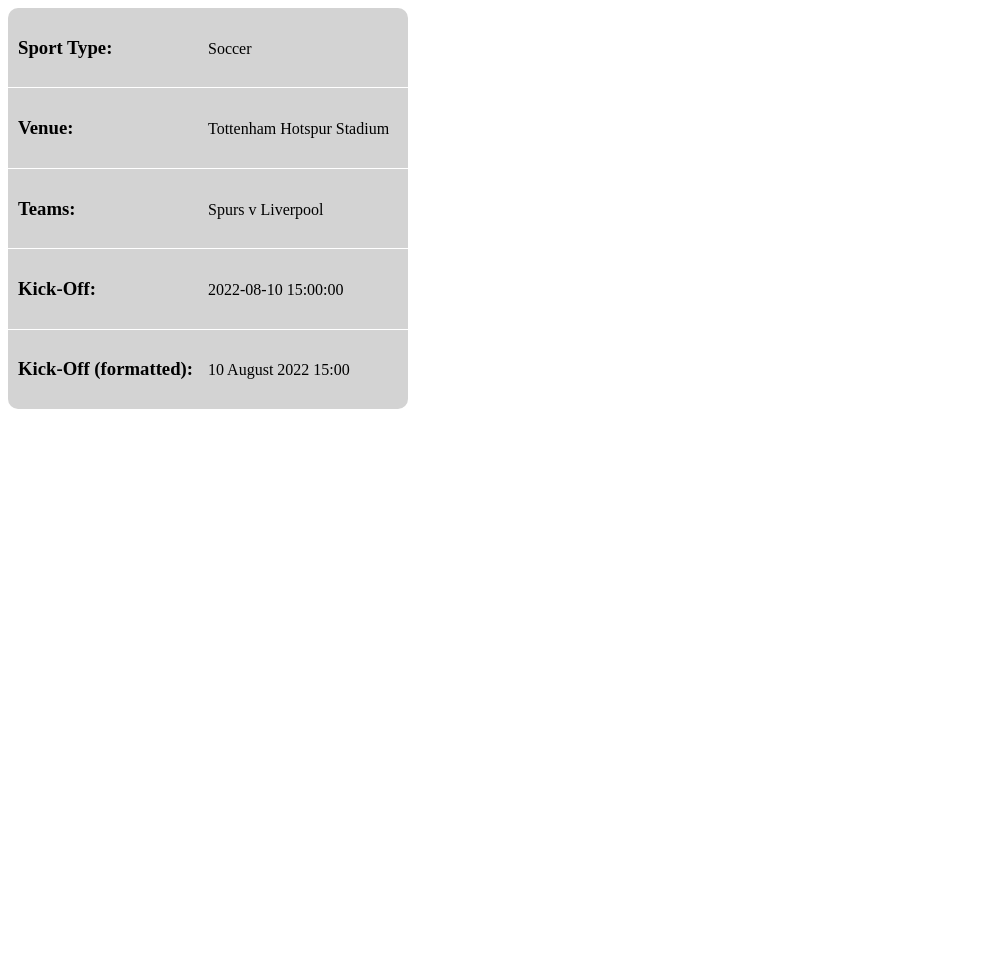
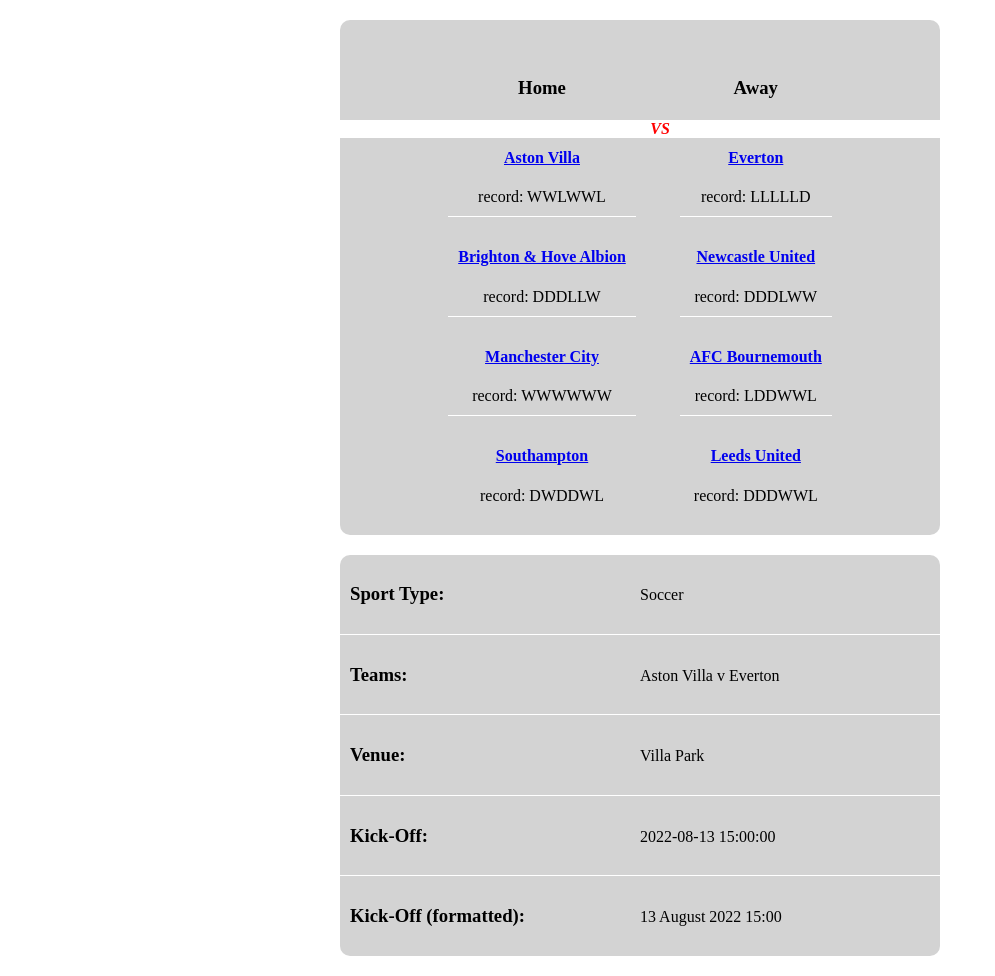
Before and after one commit to LKMorris/oop-projects, a PHP site: page / in a window 1280 px wide. Shown: the whole page, without its empty margins (0-995 px from the left). Before the commit the page ends 409 px from the top, so only its background shows below. Run offline with PHP 8.4, Linux system fonts and the light colour scheme.

Commit message:
added home/away data and changed file paths

```diff
--- /dev/null
+++ b/oop-sports-data/App/Sports/Football.php
@@ -0,0 +1,24 @@
+<?php
+
+namespace Sports;
+
+abstract class Football
+{
+
+    const SPORT_VENUE = 'Football Stadium';
+
+    protected $_dateTime;
+
+    public function setDateTime($dateTime): void
+    {
+        $this->_dateTime = $dateTime;
+    }
+
+
+    public function getDateTime($format = 'Y-m-d H:i:s'): string
+    {
+        return date($format, strtotime($this->_dateTime));
+    }
+
+
+}
--- /dev/null
+++ b/oop-sports-data/App/Sports/Football/MatchDetails/MatchData.php
@@ -0,0 +1,41 @@
+<?php
+
+namespace Sports\Football\MatchDetails;
+
+use Sports\Football;
+
+class MatchData extends Football
+{
+
+    public $sport;
+
+    public function __construct(string $sport){
+        $this->sport = $sport;
+        return $sport;
+    }
+
+    const SPORT_VENUE = 'Villa Park';
+
+    protected $_teamNames;
+
+    protected $_dateTime;
+
+
+    public function getSportVenue(): string
+    {
+        return self::SPORT_VENUE;
+    }
+
+
+    public function setTeamNames($name): void
+    {
+        $this->_teamNames = $name;
+    }
+
+
+    public function getTeamNames(): string
+    {
+        return $this->_teamNames;
+    }
+
+}
--- /dev/null
+++ b/oop-sports-data/App/Sports/Football/Teams/AwayTeam.php
@@ -0,0 +1,25 @@
+<?php
+
+namespace Sports\Football\Teams;
+
+use Sports\Football\Teams\TeamList\TeamList;
+
+class AwayTeam extends TeamList
+{
+
+    public function setAwayTeams(): string
+    {
+        $html = '';
+        $awayTeams = $this->fetchTeams();
+        foreach ($awayTeams as $awayTeam){
+            $id = $awayTeam['team_id'];
+            if($awayTeam['home_away'] == 'Away'){
+                $html .= '<div class="match-team-list"><h4><a href="Sports/' . $id . '/MatchPage.php">' . $awayTeam['name'] . '</a></h4>';
+                $html .= '<div class="previous-results"><span>record: </span>' . implode('', $awayTeam['results']);
+                $html .= '</div>';
+                $html .= '</div>';
+            }
+        }
+        return $html;
+    }
+}
--- /dev/null
+++ b/oop-sports-data/App/Sports/Football/Teams/HomeTeam.php
@@ -0,0 +1,25 @@
+<?php
+
+namespace Sports\Football\Teams;
+
+use Sports\Football\Teams\TeamList\TeamList;
+
+class HomeTeam extends TeamList
+{
+
+    public function setHomeTeams(): string
+    {
+        $html = '';
+        $homeTeams = $this->fetchTeams();
+        foreach ($homeTeams as $homeTeam){
+            $id = $homeTeam['team_id'];
+            if($homeTeam['home_away'] == 'Home'){
+                $html .= '<div class="match-team-list"><a href="Sports/' . $id . '/MatchPage.php"><h4>' . $homeTeam['name'] . '</a></h4>';
+                $html .= '<div class="previous-results"><span>record: </span>' . implode('', $homeTeam['results']);
+                $html .= '</div>';
+                $html .= '</div>';
+            }
+        }
+        return $html;
+    }
+}
--- /dev/null
+++ b/oop-sports-data/App/Sports/Football/Teams/TeamList/TeamList.php
@@ -0,0 +1,81 @@
+<?php
+
+namespace Sports\Football\Teams\TeamList;
+
+class TeamList
+{
+    public $teams = [];
+
+    public function fetchTeams(): array
+    {
+
+        $this->teams = [
+            [
+                'name' => 'Aston Villa',
+                'stadium' => 'Villa Park',
+                'points' => '12',
+                'results' => ['W', 'W', 'L', 'W', 'W', 'L'],
+                'home_away' => 'Home',
+                'team_id' => '1'
+            ],
+            [
+                'name' => 'Everton',
+                'stadium' => 'Goodison Park',
+                'points' => '1',
+                'results' => ['L', 'L', 'L', 'L', 'L', 'D'],
+                'home_away' => 'Away',
+                'team_id' => '2'
+            ],
+            [
+                'name' => 'Brighton & Hove Albion',
+                'stadium' => 'The American Express Community Stadium',
+                'points' => '6',
+                'results' => ['D', 'D', 'D', 'L', 'L', 'W'],
+                'home_away' => 'Home',
+                'team_id' => '3'
+            ],
+            [
+                'name' => 'Newcastle United',
+                'stadium' => 'St. James Park',
+                'points' => '9',
+                'results' => ['D', 'D', 'D', 'L', 'W', 'W'],
+                'home_away' => 'Away',
+                'team_id' => '4'
+            ],
+            [
+                'name' => 'Manchester City',
+                'stadium' => 'Etihad Stadium',
+                'points' => '18',
+                'results' => ['W', 'W', 'W', 'W', 'W', 'W'],
+                'home_away' => 'Home',
+                'team_id' => '5'
+            ],
+            [
+                'name' => 'AFC Bournemouth',
+                'stadium' => 'Vitality Stadium',
+                'points' => '8',
+                'results' => ['L', 'D', 'D', 'W', 'W', 'L'],
+                'home_away' => 'Away',
+                'team_id' => '6'
+            ],
+            [
+                'name' => 'Southampton',
+                'stadium' => 'St. Mary\'s Stadium',
+                'points' => '8',
+                'results' => ['D', 'W', 'D', 'D', 'W', 'L'],
+                'home_away' => 'Home',
+                'team_id' => '7'
+            ],
+            [
+                'name' => 'Leeds United',
+                'stadium' => 'Elland Road',
+                'points' => '9',
+                'results' => ['D', 'D', 'D', 'W', 'W', 'L'],
+                'home_away' => 'Away',
+                'team_id' => '8'
+            ],
+        ];
+
+        return $this->teams;
+    }
+}
--- a/oop-sports-data/App/Sports/Teams/MatchData.php
+++ /dev/null
@@ -1,61 +0,0 @@
-<?php
-
-namespace Sports\Teams;
-
-class MatchData
-{
-
-    const SPORT_VENUE = 'Tottenham Hotspur Stadium';
-
-    protected $_sportType;
-
-    protected $_teamNames;
-
-    protected $_dateTime;
-
-
-    public function getSportVenue(): string
-    {
-        return self::SPORT_VENUE;
-    }
-
-
-    public function setSportType($type): void
-    {
-        $this->_sportType = $type;
-    }
-
-
-    public function getSportType(): string
-    {
-        return $this->_sportType;
-    }
-
-
-    public function setTeamNames($name): void
-    {
-        $this->_teamNames = $name;
-    }
-
-
-    public function getTeamNames(): string
-    {
-        return $this->_teamNames;
-    }
-
-
-    public function setDateTime($dateTime): void
-    {
-        $this->_dateTime = $dateTime;
-    }
-
-
-    public function getDateTime($format = 'Y-m-d H:i:s'): string
-    {
-        return date($format, strtotime($this->_dateTime));
-    }
-
-
-
-
-}
--- a/oop-sports-data/App/index.php
+++ b/oop-sports-data/App/index.php
@@ -5,21 +5,43 @@
 // requires anything that is "callable"
 spl_autoload_register($loader);
 
-$class = New Sports\Teams\MatchData();
-$class->setSportType('Soccer');
-$class->setTeamNames('Spurs v Liverpool');
-$class->setDateTime('2022-08-10 15:00:00');
+$home = new Sports\Football\Teams\HomeTeam();
+$home->setHomeTeams();
+
+$away = new Sports\Football\Teams\AwayTeam();
+$away->setAwayTeams();
+
+$class = New Sports\Football\MatchDetails\MatchData('Soccer');
+$class->setTeamNames('Aston Villa v Everton');
+$class->setDateTime('2022-08-13 15:00:00');
+
 ?>
+
+<div class="container match-list">
+
+    <div class="versus"><h4>VS</h4></div>
+    <div class="container-contents">
+        <h3>Home</h3>
+        <div class="home-team"><?php print_r($home->setHomeTeams()); ?></div>
+    </div>
+
+    <div class="container-contents">
+        <h3>Away</h3>
+        <div class="away-team"><a href=""><?php print_r($away->setAwayTeams()); ?></a></div>
+    </div>
+
+</div>
+
 
 <div class="container">
     <div class="match-info">
-        <h3>Sport Type: </h3><p><?php print_r($class->getSportType()); ?></p>
+        <h3>Sport Type: </h3><p><?php print_r($class->__construct('Soccer')); ?></p>
+    </div>
+    <div class="match-info">
+        <h3>Teams: </h3><p><?php print_r($class->getTeamNames()); ?></p>
     </div>
     <div class="match-info">
         <h3>Venue: </h3><p><?php print_r($class->getSportVenue()); ?></p>
-    </div>
-    <div class="match-info">
-        <h3>Teams: </h3><p><?php print_r($class->getTeamNames()); ?></p>
     </div>
     <div class="match-info">
         <h3>Kick-Off:</h3><p><?php print_r($class->getDateTime()); ?></p>
@@ -31,9 +53,10 @@
 
 <style>
     .container {
-        width: 400px;
+        width: 600px;
         background-color: lightgray;
         border-radius: 10px;
+        margin: 20px auto;
     }
 
     .match-info{
@@ -49,4 +72,37 @@
         display: inline-block;
         width: 50%;
     }
+
+    .match-list{
+        text-align: center;
+    }
+
+    .versus{
+        position: relative;
+        top: 100px;
+        background: white;
+    }
+
+    .versus h4 {
+        position: relative;
+        left: 20px;
+        font-style: italic;
+        color: red;
+        margin: 0;
+    }
+
+    .container-contents{
+        display: inline-block;
+        text-align: center;
+        padding: 20px;
+    }
+
+    .match-team-list {
+        padding: 10px;
+        border-bottom: 1px solid white;
+    }
+
+    .match-team-list:nth-last-child(1) {
+        border-bottom: none;
+    }
 </style>
```
Also changed, not shown: oop-sports-data/App/MatchPage.php (added, +25 -0 lines).
